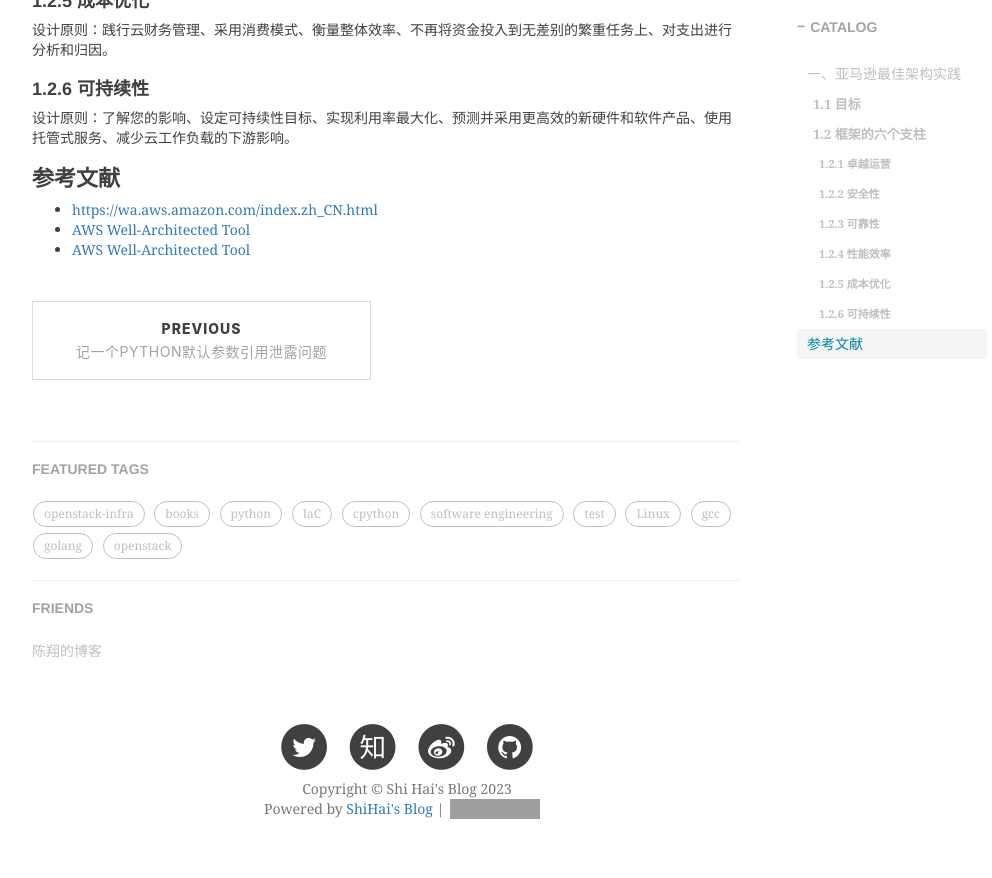
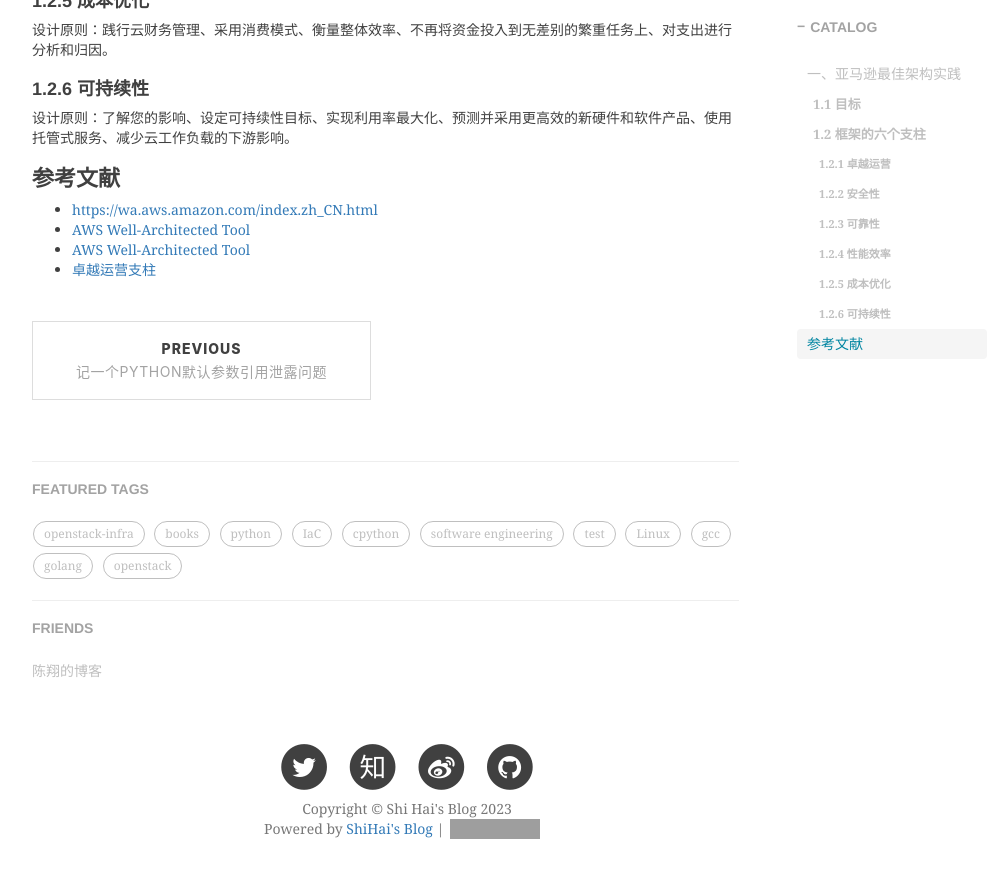
Before and after one commit to shihai1991/shihai1991.github.io, a Jekyll site: the page built from _posts/2023-02-27-AWS卓越架构原则.md, in a window 1280 px wide and 900 px high, scrolled down 1119 px. Shown: the top 878 px of the window, without its empty margins (233-1225 px from the left). Built offline with Jekyll 4.4.1, drawn with Linux system fonts in a browser that asks for light colours; nearby versions of some CDN libraries; comment, search, counter and statistics services are not loaded; grey boxes are pictures that could not be loaded.

Commit message:
Update 2023-02-27-AWS卓越架构原则.md

```diff
--- a/_posts/2023-02-27-AWS卓越架构原则.md
+++ b/_posts/2023-02-27-AWS卓越架构原则.md
@@ -33,3 +33,4 @@ time: '2023.02.27 11:33:00'
 - [https://wa.aws.amazon.com/index.zh_CN.html](https://wa.aws.amazon.com/index.zh_CN.html)
 - [AWS Well-Architected Tool](https://docs.aws.amazon.com/pdfs/wellarchitected/latest/userguide/wellarchitected-ug.pdf)
 - [AWS Well-Architected Tool](https://aws.amazon.com/cn/well-architected-tool/?ref=wellarchitected-ws)
+- [卓越运营支柱](https://docs.aws.amazon.com/pdfs/wellarchitected/latest/operational-excellence-pillar/wellarchitected-operational-excellence-pillar.pdf)
```
